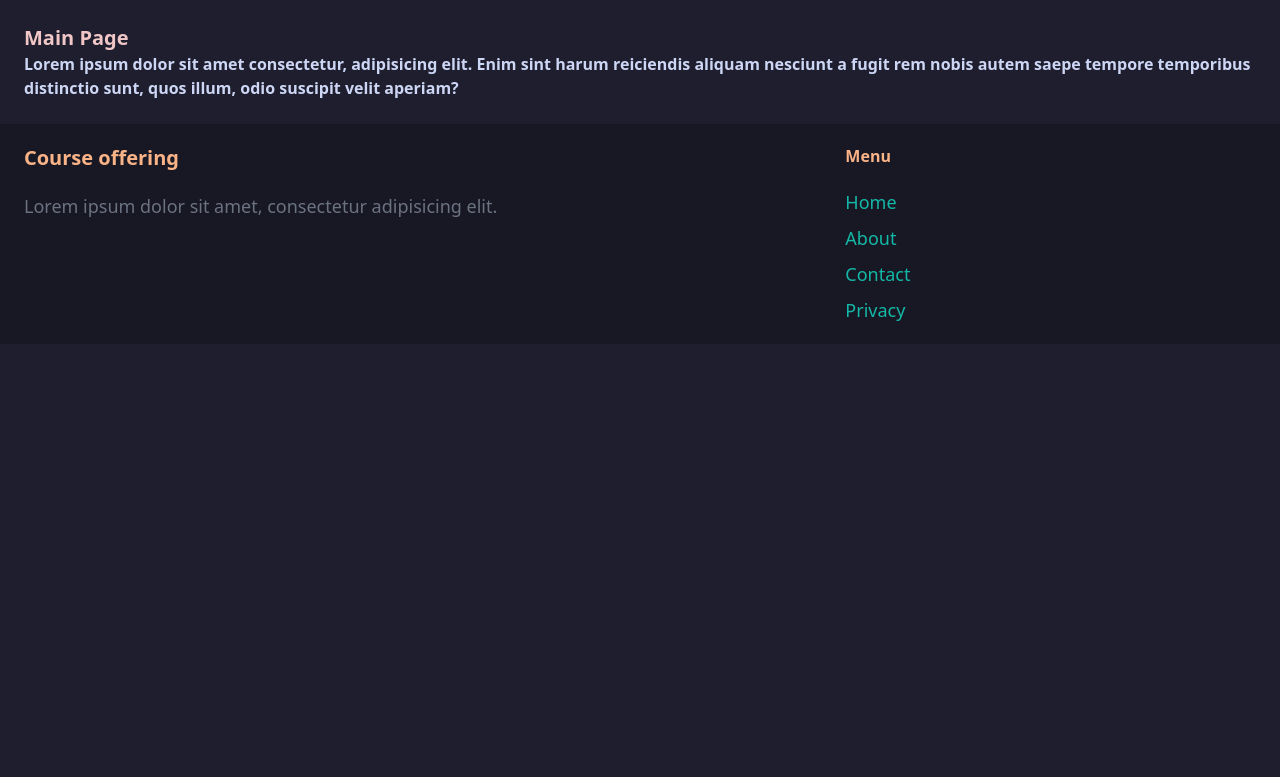
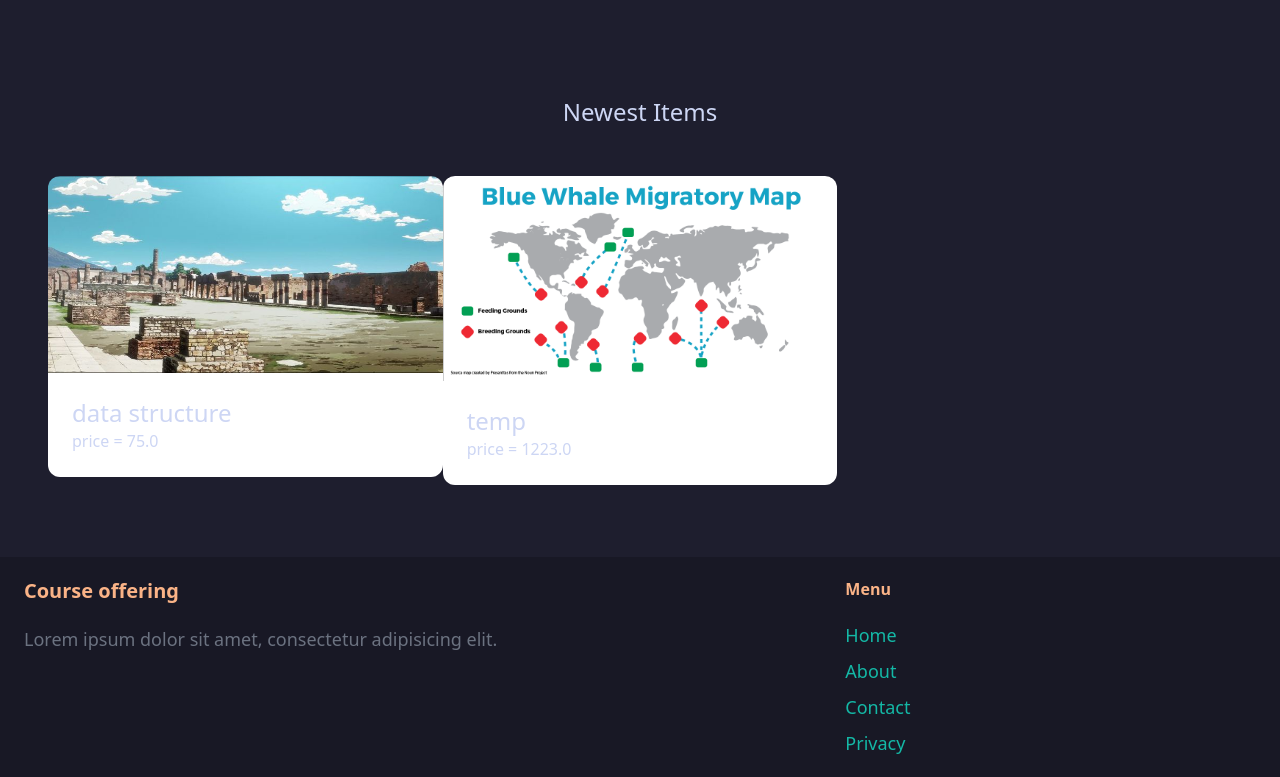
Before and after one commit to bakermrad/Educate, a Django app: page / in a window 1280 px wide. Shown: the part 77-854 px from the top of the page. Before the commit the page ends 398 px from the top, so only its background shows below. Run offline with Django 4.2, Linux system fonts and the light colour scheme; data comes from the database, SQL or seed files in the repository; both versions use the stored data as it was after the commit; some libraries are stand-ins or nearby versions.

Commit message:
main page updates

```diff
--- a/educate/core/templates/core/index.html
+++ b/educate/core/templates/core/index.html
@@ -4,7 +4,27 @@
 Main Page
 {% endblock %}
 {% block content %}
-    <h1 class="text-xl text-[#f0c6c6] font-semibold"> Main Page <h1>
-    <p class="font-semibold">  Lorem ipsum dolor sit amet consectetur, adipisicing elit. Enim sint harum reiciendis aliquam nesciunt a fugit rem nobis autem saepe tempore temporibus distinctio sunt, quos illum, odio suscipit velit aperiam? </p>
+    <div class="mt-6 px-6 py-12 rounded-xl">
+        <h2 class="mb-12 text-2xl text-center" >Newest Items</h2>
+
+        <div class="grid grid-cols-3 gap" >
+            {% for item in items%}
+            <div>
+                <a href="">
+                    <div>
+                        <img src="{{ item.image.url}}" class="rounded-t-xl" alt="">
+
+                        <div class="p-6 bg-white rounded-b-xl">
+                            <h2 class="text-2xl">{{ item.name }}</h2>
+                            <p> price = {{item.price}}</p>
+                        </div>
+                    </div>
+                </a>
+            </div>
+
+            {% endfor %}
+        </div>
+
+    </div>
 
 {% endblock %}
--- a/educate/educate/urls.py
+++ b/educate/educate/urls.py
@@ -14,13 +14,13 @@ Including another URLconf
     1. Import the include() function: from django.urls import include, path
     2. Add a URL to urlpatterns:  path('blog/', include('blog.urls'))
 """
+from django.conf import settings
+from django.conf.urls.static import static
 from django.contrib import admin
 from django.urls import path
 from core.views import index, contact
-
 urlpatterns = [
     path('', index, name='index'),
     path('contact/', contact, name='contact'),
     path('admin/', admin.site.urls),
-
-]
+] + static(settings.MEDIA_URL, document_root=settings.MEDIA_ROOT)
```
Also changed, not shown: educate/db.sqlite3, educate/media/item_images/pompeii-jojo-part-5.jpg (added), 3 other files.
